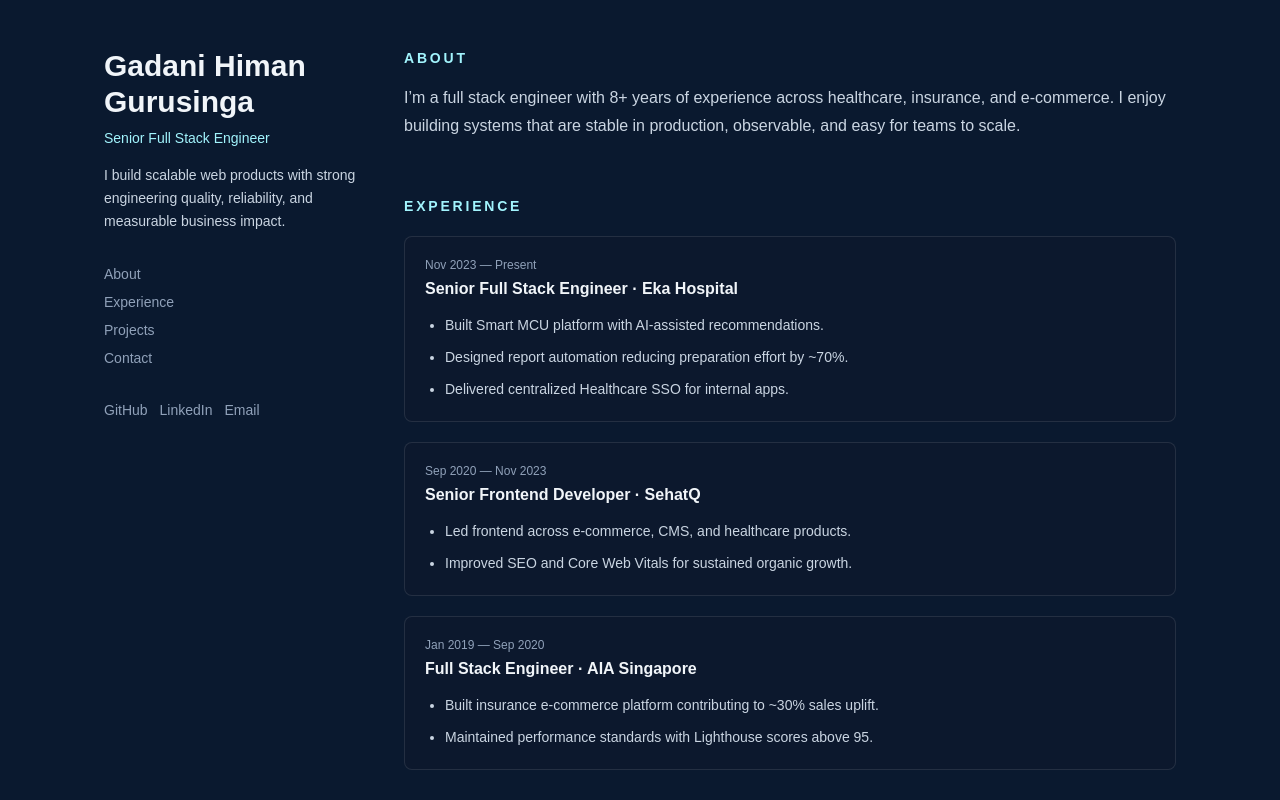
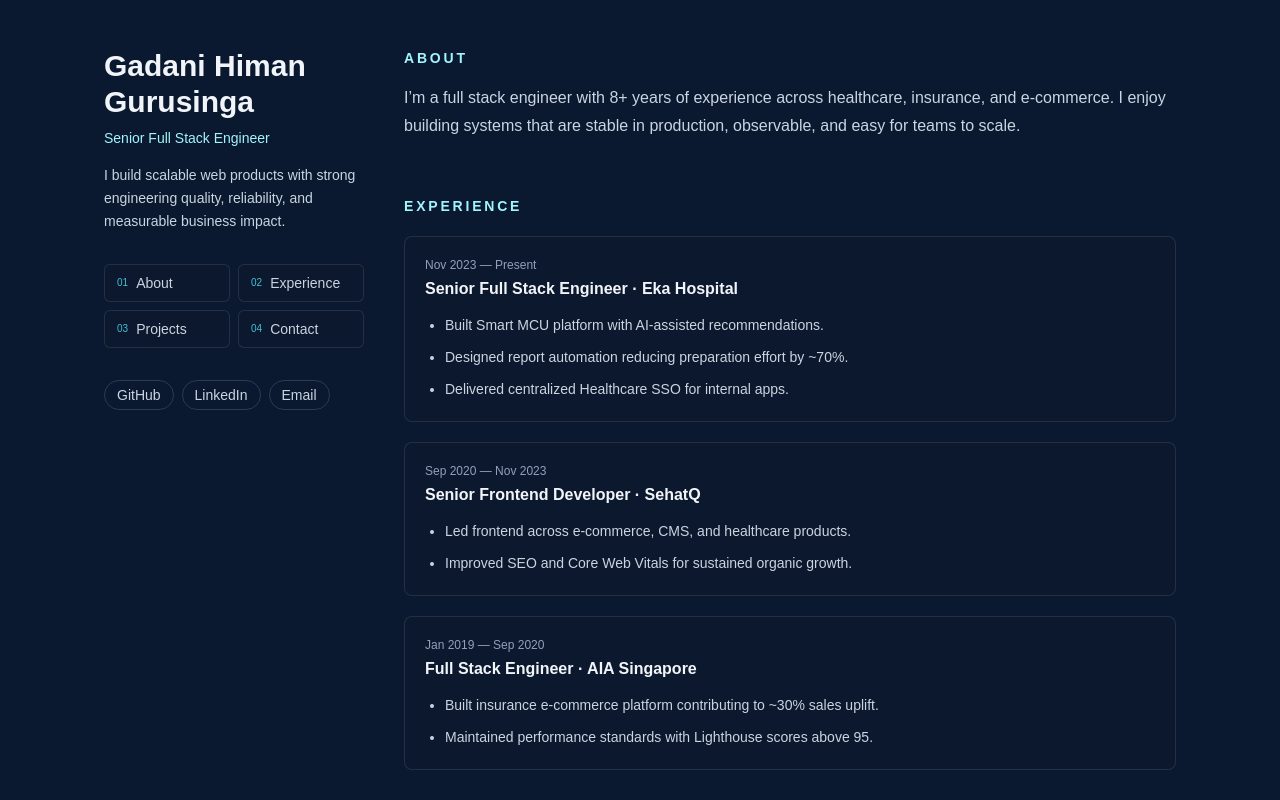
Before and after one commit to agentlucas/portfolio-next, a Next.js app: page / in a window 1280 px wide. Shown: the top 800 px of the page. Built offline with nearby package versions, Linux system fonts and the light colour scheme.

Commit message:
Enhance navigation UI with card-style menu and pill social links

```diff
--- a/src/app/page.tsx
+++ b/src/app/page.tsx
@@ -82,24 +82,26 @@ export default function Home() {
             reliability, and measurable business impact.
           </p>
 
-          <nav className="mt-8 space-y-2">
-            {navItems.map((item) => (
-              <a
+          <nav className="mt-8 grid grid-cols-2 gap-2">
+            {navItems.map((item, idx) => (
+              <motion.a
                 key={item.href}
                 href={item.href}
-                className="block text-sm text-slate-400 transition hover:text-cyan-200"
+                whileHover={{ y: -2 }}
+                className="group flex items-center gap-2 rounded-md border border-white/10 bg-slate-900/40 px-3 py-2 text-sm text-slate-300 transition hover:border-cyan-300/50 hover:text-cyan-200"
               >
-                {item.label}
-              </a>
+                <span className="text-[10px] text-cyan-300/80">0{idx + 1}</span>
+                <span>{item.label}</span>
+              </motion.a>
             ))}
           </nav>
 
-          <div className="mt-8 flex gap-3 text-sm">
+          <div className="mt-8 flex flex-wrap gap-2 text-sm">
             <a
               href="https://github.com/gadanihiman"
               target="_blank"
               rel="noreferrer"
-              className="text-slate-400 hover:text-cyan-200"
+              className="rounded-full border border-white/15 px-3 py-1 text-slate-300 hover:border-cyan-300/50 hover:text-cyan-200"
             >
               GitHub
             </a>
@@ -107,13 +109,13 @@ export default function Home() {
               href="https://linkedin.com/in/gadanihiman"
               target="_blank"
               rel="noreferrer"
-              className="text-slate-400 hover:text-cyan-200"
+              className="rounded-full border border-white/15 px-3 py-1 text-slate-300 hover:border-cyan-300/50 hover:text-cyan-200"
             >
               LinkedIn
             </a>
             <a
               href="mailto:gadanihiman@gmail.com"
-              className="text-slate-400 hover:text-cyan-200"
+              className="rounded-full border border-white/15 px-3 py-1 text-slate-300 hover:border-cyan-300/50 hover:text-cyan-200"
             >
               Email
             </a>
```
